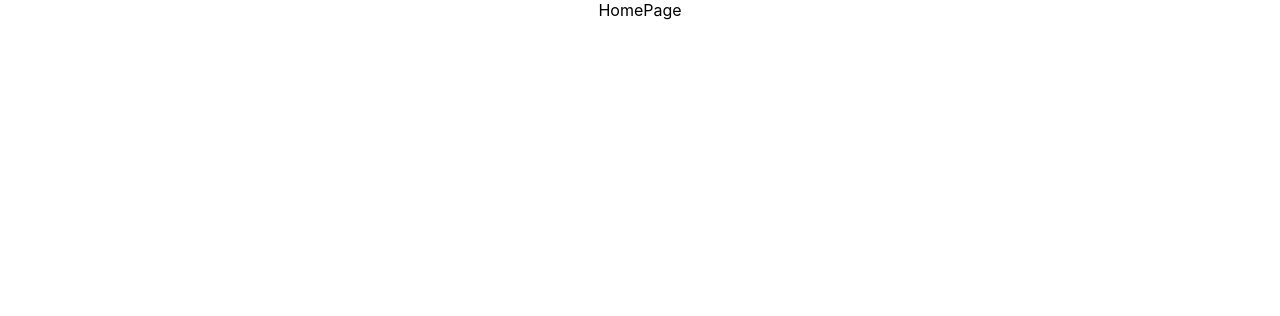
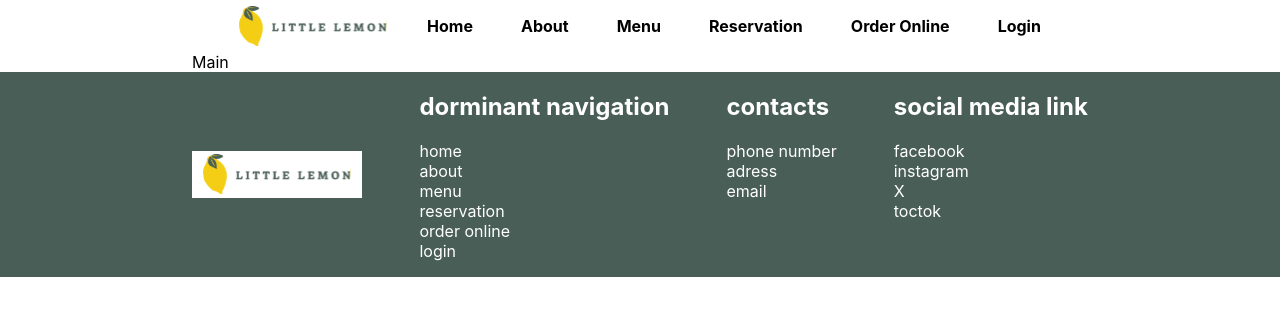
Before and after one commit to ArinzeCyril/little-lemon, a React (Create React App) app: page / in a window 1280 px wide. Shown: the top 316 px of the page. Built offline with nearby package versions, Linux system fonts and the light colour scheme.

Commit message:
nav and footer component

```diff
--- a/src/App.css
+++ b/src/App.css
@@ -36,3 +36,66 @@
     transform: rotate(360deg);
   }
 }
+
+header,
+main,
+footer {
+  padding: 0 15%;
+}
+
+header{
+  display: flex;
+  justify-content: center;
+}
+
+.main-nav > ul {
+  display: flex;
+  list-style: none;
+  gap: 3rem;
+}
+
+.main-nav a {
+  text-decoration: none;
+  color: #000;
+  font-weight: 700;
+  text-transform: capitalize;
+}
+
+
+
+
+
+
+
+
+footer {
+  display: flex;
+  justify-content: space-between;
+  background-color: #495E57;
+  color: #fff;
+}
+
+footer div:first-of-type{
+  display: flex;
+  align-items: center;
+}
+
+footer img{
+  background-color: #fff;
+  padding: .2rem .7rem;
+  fill: #fff;
+}
+
+footer ul{
+  list-style: none;
+  padding: 0;
+}
+
+footer li{
+  margin-left: 0;
+}
+
+footer a{
+  color: #fff;
+  text-decoration: none;
+}
--- a/src/App.js
+++ b/src/App.js
@@ -1,10 +1,15 @@
 import './App.css';
+import Header from './components/Header';
+import Main from './components/Main';
+import Footer from './components/Footer';
 
 function App() {
   return (
-    <div className="App">
-      HomePage
-    </div>
+    <>
+      <Header />
+      <Main />
+      <Footer />
+    </>
   );
 }
 
--- /dev/null
+++ b/src/components/Footer.js
@@ -0,0 +1,41 @@
+import logo from '../assets/images/Logo .svg';
+
+const Footer = () => {
+  return (
+    <footer>
+      <div>
+        <img src={logo} />
+      </div>
+      <nav>
+        <h2>dorminant navigation</h2>
+        <ul>
+          <li><a href='#home'>home</a></li>
+          <li><a href='#about'>about</a></li>
+          <li><a href='#menu'>menu</a></li>
+          <li><a href='#reservation'>reservation</a></li>
+          <li><a href='#order-online'>order online</a></li>
+          <li><a href='#login'>login</a></li>
+        </ul>
+      </nav>
+      <div>
+        <h2>contacts</h2>
+        <ul>
+          <li><a href='#'>phone number</a></li>
+          <li><a href='#'>adress</a></li>
+          <li><a href='#'>email</a></li>
+        </ul>
+      </div>
+      <div>
+        <h2>social media link</h2>
+        <ul>
+          <li><a href='#'>facebook</a></li>
+          <li><a href='#'>instagram</a></li>
+          <li><a href='#'>X</a></li>
+          <li><a href='#'>toctok</a></li>
+        </ul>
+      </div>
+    </footer>
+  )
+}
+
+export default Footer
--- /dev/null
+++ b/src/components/Header.js
@@ -0,0 +1,13 @@
+import Nav from './Nav';
+import logo from '../assets/images/Logo .svg';
+
+const Header = () => {
+  return (
+    <header>
+      <img src={logo} />
+      <Nav />
+    </header>
+  )
+}
+
+export default Header
--- /dev/null
+++ b/src/components/Main.js
@@ -0,0 +1,9 @@
+import React from 'react'
+
+const Main = () => {
+  return (
+    <main>Main</main>
+  )
+}
+
+export default Main
--- /dev/null
+++ b/src/components/Nav.js
@@ -0,0 +1,18 @@
+import React from 'react'
+
+const Nav = () => {
+  return (
+    <nav className='main-nav'>
+      <ul>
+        <li><a href='#home'>home</a></li>
+        <li><a href='#about'>about</a></li>
+        <li><a href='#menu'>menu</a></li>
+        <li><a href='#reservation'>reservation</a></li>
+        <li><a href='#order-online'>order online</a></li>
+        <li><a href='#login'>login</a></li>
+      </ul>
+    </nav>
+  )
+}
+
+export default Nav
```
Also changed, not shown: src/assets/images/Logo .svg (added).
